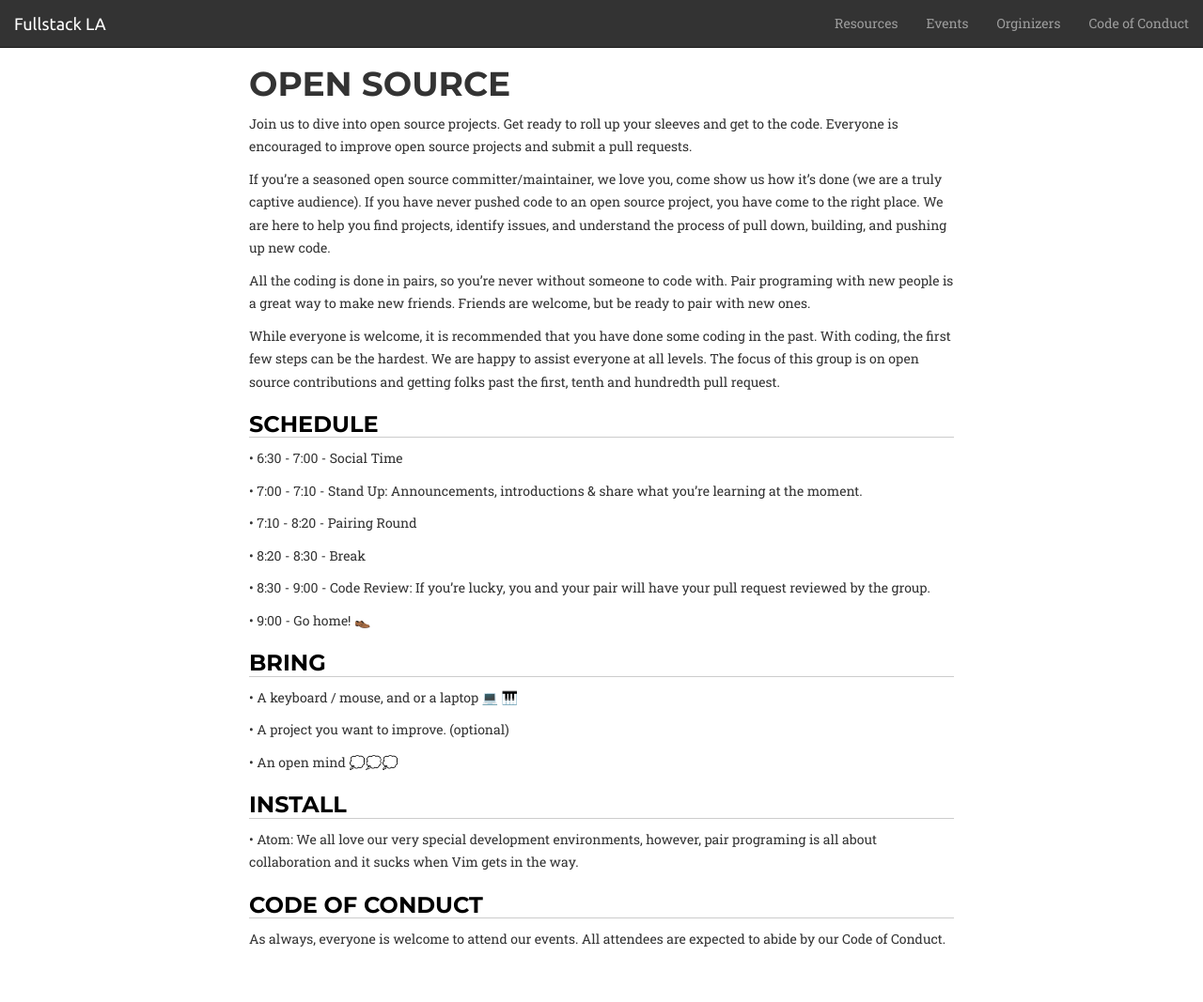
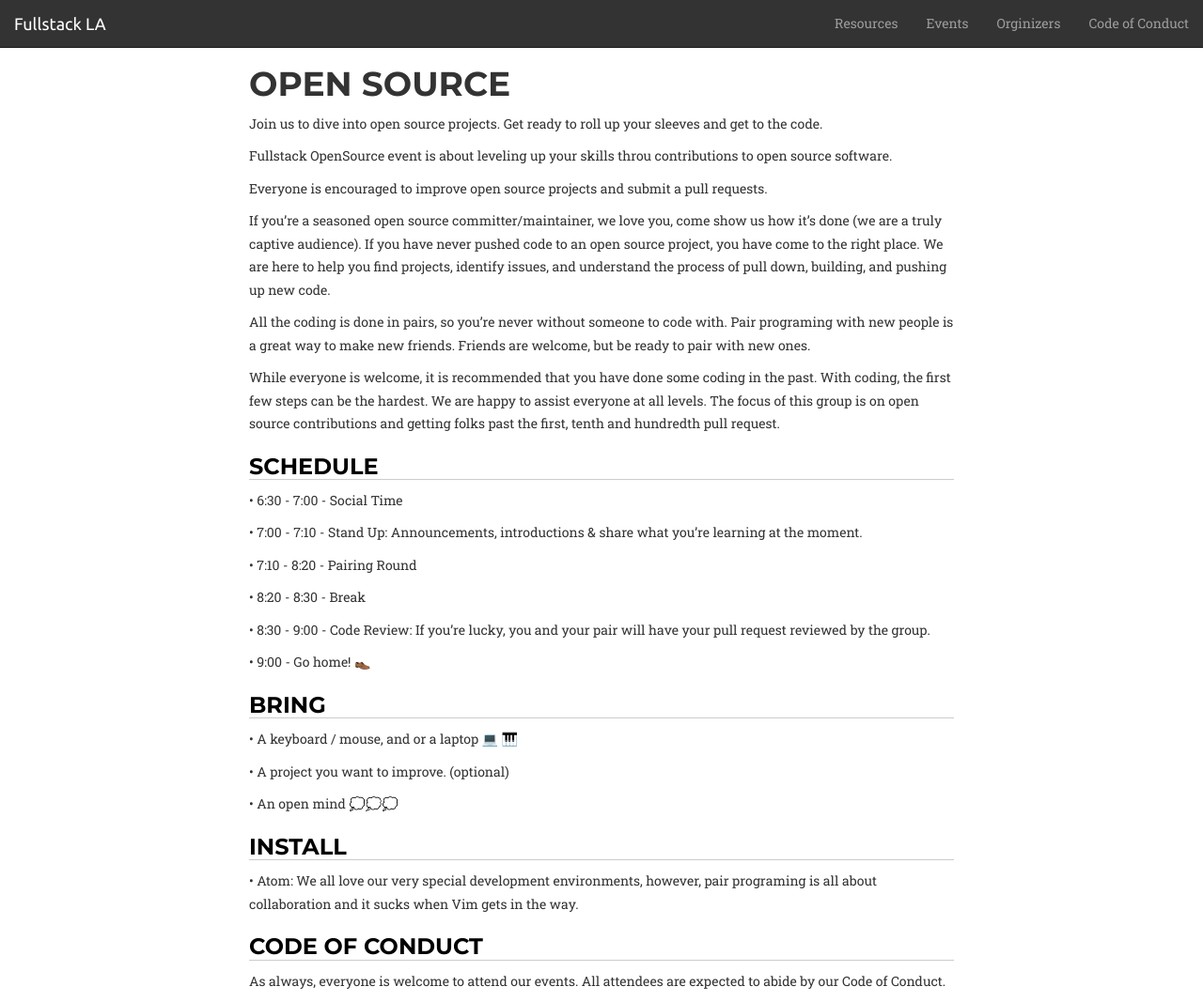
Before and after one commit to fullstackla/fullstackla.github.io, a Jekyll site: the page built from _events/2016-08-27-open-source.md, in a window 1280 px wide and 1067 px high. Shown: the whole window at 94% size. Built offline with Jekyll 4.4.1, drawn with Linux system fonts in a browser that asks for light colours; some web fonts are replaced.

Commit message:
Rename open-source event.

```diff
--- a/_events/open-source.md
+++ b/_events/2016-08-27-open-source.md
@@ -8,7 +8,11 @@ rsvp: https://www.meetup.com/la-fullstack/events/233276392/
 ---
 
 Join us to dive into open source projects. Get ready to roll up your sleeves
-and get to the code. Everyone is encouraged to improve open source projects and
+and get to the code.
+
+Fullstack OpenSource event is about leveling up your skills throu contributions to open source software.
+
+Everyone is encouraged to improve open source projects and
 submit a pull requests.
 
 If you're a seasoned open source committer/maintainer, we love you, come show
--- /dev/null
+++ b/_sass/8th-light.scss
@@ -0,0 +1,39 @@
+@font-face {
+  font-family: "fresco-italic";
+  src: url('fonts/fresco-italic.woff') format('woff');
+}
+
+@font-face {
+  font-family: "fresco-sans-regular";
+  src: url('fonts/fresco-sans-regular.woff') format('woff');
+}
+
+@font-face {
+  font-family: "fresco-sans-bold";
+  src: url('fonts/fresco-sans-bold.woff') format('woff');
+}
+
+.eighthlight {
+  float: right;
+  font-family: fresco-sans-bold;
+  font-size: 3em;
+  display: table;
+  img {
+    max-width: 20%;
+    float: left;
+    display: table-cell;
+    vertical-align: bottom;
+  }
+  a {
+    vertical-align: bottom;
+    color: darkgray;
+    padding-left: 30px;
+    margin-top: 30px;
+    text-decoration: none;
+  }
+}
+
+mark.eighth {
+  color: #27a8e0;
+  background: none;
+}
--- /dev/null
+++ b/_sass/markdown-pages.scss
@@ -0,0 +1,394 @@
+#event, #page {
+  margin-top: 5em;
+}
+
+#event, #page {
+  body {
+    font-family: Helvetica, arial, sans-serif;
+    font-size: 14px;
+    line-height: 1.6;
+    padding-top: 10px;
+    padding-bottom: 10px;
+    background-color: white;
+    padding: 30px;
+    padding-top: 90px;
+    color: #333;
+  }
+
+  body > *:first-child {
+    margin-top: 0 !important;
+  }
+
+  body > *:last-child {
+    margin-bottom: 0 !important;
+  }
+
+  a {
+    color: $primary;
+    text-decoration: none;
+  }
+
+  a.absent {
+    color: #cc0000;
+  }
+
+  a.anchor {
+    display: block;
+    padding-left: 30px;
+    margin-left: -30px;
+    cursor: pointer;
+    position: absolute;
+    top: 0;
+    left: 0;
+    bottom: 0;
+  }
+
+  h1, h2, h3, h4, h5, h6 {
+    margin: 20px 0 10px;
+    padding: 0;
+    font-weight: bold;
+    -webkit-font-smoothing: antialiased;
+    cursor: text;
+    position: relative;
+  }
+
+  h2:first-child, h1:first-child, h1:first-child + h2, h3:first-child, h4:first-child, h5:first-child, h6:first-child {
+    margin-top: 0;
+    padding-top: 0;
+  }
+
+  h1:hover a.anchor, h2:hover a.anchor, h3:hover a.anchor, h4:hover a.anchor, h5:hover a.anchor, h6:hover a.anchor {
+    text-decoration: none;
+  }
+
+  /* h1 tt, h1 code { */
+  /*   font-size: inherit; */
+  /* } */
+  /*  */
+  /* h2 tt, h2 code { */
+  /*   font-size: inherit; */
+  /* } */
+  /*  */
+  /* h3 tt, h3 code { */
+  /*   font-size: inherit; */
+  /* } */
+  /*  */
+  /* h4 tt, h4 code { */
+  /*   font-size: inherit; */
+  /* } */
+  /*  */
+  /* h5 tt, h5 code { */
+  /*   font-size: inherit; */
+  /* } */
+  /*  */
+  /* h6 tt, h6 code { */
+  /*   font-size: inherit; */
+  /* } */
+  /*  */
+  /* h1 { */
+  /*   font-size: 28px; */
+  /*   color: black; */
+  /* } */
+  /*  */
+  h2 {
+    font-size: 24px;
+    border-bottom: 1px solid #cccccc;
+    color: black;
+  }
+
+  h3 {
+    font-size: 18px;
+  }
+
+  h4 {
+    font-size: 16px;
+  }
+
+  h5 {
+    font-size: 14px;
+  }
+
+  h6 {
+    color: #777777;
+    font-size: 14px;
+  }
+
+  /* p, blockquote, ul, ol, dl, li, table, pre { */
+  /*   margin: 15px 0; */
+  /* } */
+  /*  */
+  /* hr { */
+  /*   background: transparent url("http://tinyurl.com/bq5kskr") repeat-x 0 0; */
+  /*   border: 0 none; */
+  /*   color: #cccccc; */
+  /*   height: 4px; */
+  /*   padding: 0; */
+  /* } */
+
+  body > h2:first-child {
+    margin-top: 0;
+    padding-top: 0;
+  }
+
+  body > h1:first-child {
+    margin-top: 0;
+    padding-top: 0;
+  }
+
+  body > h1:first-child + h2 {
+    margin-top: 0;
+    padding-top: 0;
+  }
+
+  body > h3:first-child, body > h4:first-child, body > h5:first-child, body > h6:first-child {
+    margin-top: 0;
+    padding-top: 0;
+  }
+
+  a:first-child h1, a:first-child h2, a:first-child h3, a:first-child h4, a:first-child h5, a:first-child h6 {
+    margin-top: 0;
+    padding-top: 0;
+  }
+
+  h1 p, h2 p, h3 p, h4 p, h5 p, h6 p {
+    margin-top: 0;
+  }
+
+  li p.first {
+    display: inline-block;
+  }
+
+  ul, ol {
+    padding-left: 30px;
+  }
+
+  /* ul :first-child, ol :first-child { */
+  /*   margin-top: 0; */
+  /* } */
+
+  ul :last-child, ol :last-child {
+    margin-bottom: 0;
+  }
+
+  dl {
+    padding: 0;
+  }
+
+  dl dt {
+    font-size: 14px;
+    font-weight: bold;
+    font-style: italic;
+    padding: 0;
+    margin: 15px 0 5px;
+  }
+
+  dl dt:first-child {
+    padding: 0;
+  }
+
+  dl dt > :first-child {
+    margin-top: 0;
+  }
+
+  dl dt > :last-child {
+    margin-bottom: 0;
+  }
+
+  dl dd {
+    margin: 0 0 15px;
+    padding: 0 15px;
+  }
+
+  dl dd > :first-child {
+    margin-top: 0;
+  }
+
+  dl dd > :last-child {
+    margin-bottom: 0;
+  }
+
+  blockquote {
+    border-left: 4px solid #dddddd;
+    padding: 0 15px;
+    color: #777777;
+  }
+
+  blockquote > :first-child {
+    margin-top: 0;
+  }
+
+  blockquote > :last-child {
+    margin-bottom: 0;
+  }
+
+  table {
+    padding: 0;
+  }
+  table tr {
+    border-top: 1px solid #cccccc;
+    background-color: white;
+    margin: 0;
+    padding: 0;
+  }
+
+  table tr:nth-child(2n) {
+    background-color: #f8f8f8;
+  }
+
+  table tr th {
+    font-weight: bold;
+    border: 1px solid #cccccc;
+    text-align: left;
+    margin: 0;
+    padding: 6px 13px;
+  }
+
+  table tr td {
+    border: 1px solid #cccccc;
+    text-align: left;
+    margin: 0;
+    padding: 6px 13px;
+  }
+
+  table tr th :first-child, table tr td :first-child {
+    margin-top: 0;
+  }
+
+  table tr th :last-child, table tr td :last-child {
+    margin-bottom: 0;
+  }
+
+  img {
+    max-width: 100%;
+  }
+
+  span.frame {
+    display: block;
+    overflow: hidden;
+  }
+
+  span.frame > span {
+    border: 1px solid #dddddd;
+    display: block;
+    float: left;
+    overflow: hidden;
+    margin: 13px 0 0;
+    padding: 7px;
+    width: auto;
+  }
+
+  span.frame span img {
+    display: block;
+    float: left;
+  }
+
+  span.frame span span {
+    clear: both;
+    color: #333333;
+    display: block;
+    padding: 5px 0 0;
+  }
+
+  span.align-center {
+    display: block;
+    overflow: hidden;
+    clear: both;
+  }
+
+  span.align-center > span {
+    display: block;
+    overflow: hidden;
+    margin: 13px auto 0;
+    text-align: center;
+  }
+
+  span.align-center span img {
+    margin: 0 auto;
+    text-align: center;
+  }
+
+  span.align-right {
+    display: block;
+    overflow: hidden;
+    clear: both;
+  }
+
+  span.align-right > span {
+    display: block;
+    overflow: hidden;
+    margin: 13px 0 0;
+    text-align: right;
+  }
+
+  span.align-right span img {
+    margin: 0;
+    text-align: right;
+  }
+
+  span.float-left {
+    display: block;
+    margin-right: 13px;
+    overflow: hidden;
+    float: left;
+  }
+
+  span.float-left span {
+    margin: 13px 0 0;
+  }
+
+  span.float-right {
+    display: block;
+    margin-left: 13px;
+    overflow: hidden;
+    float: right;
+  }
+
+  span.float-right > span {
+    display: block;
+    overflow: hidden;
+    margin: 13px auto 0;
+    text-align: right;
+  }
+
+  code, tt {
+    margin: 0 2px;
+    padding: 0 5px;
+    white-space: nowrap;
+    border: 1px solid #eaeaea;
+    background-color: #f8f8f8;
+    border-radius: 3px;
+  }
+
+  pre code {
+    margin: 0;
+    padding: 0;
+    white-space: pre;
+    border: none;
+    background: transparent;
+  }
+
+  .highlight pre {
+    background-color: #f8f8f8;
+    border: 1px solid #cccccc;
+    font-size: 13px;
+    line-height: 19px;
+    overflow: auto;
+    padding: 6px 10px;
+    border-radius: 3px;
+  }
+
+  pre {
+    background-color: #f8f8f8;
+    border: 1px solid #cccccc;
+    font-size: 13px;
+    line-height: 19px;
+    overflow: auto;
+    padding: 6px 10px;
+    border-radius: 3px;
+  }
+
+  pre code, pre tt {
+    background-color: transparent;
+    border: none;
+  }
+}
```
Also changed, not shown: cfp.md (added, +22 -0 lines), _sass/pages.scss (added), assets/fonts/fresco-italic.woff (added), assets/fonts/fresco-sans-bold.woff (added), assets/fonts/fresco-sans-regular.woff (added), img/logos/8th-Light-Logo-Color.png (added).
